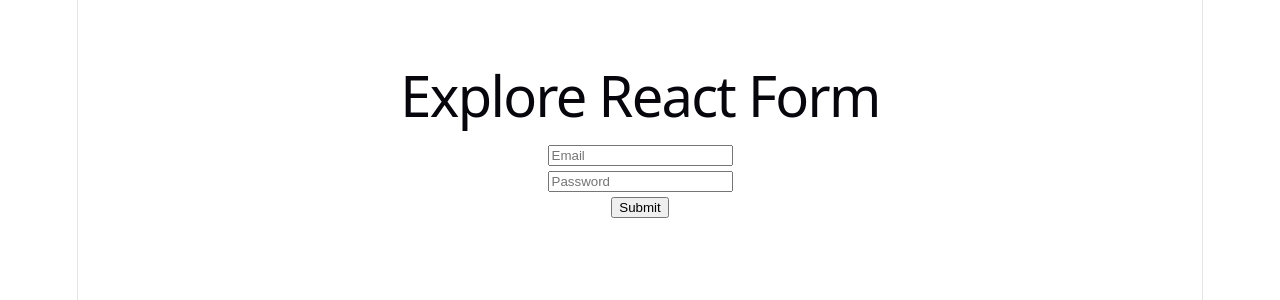
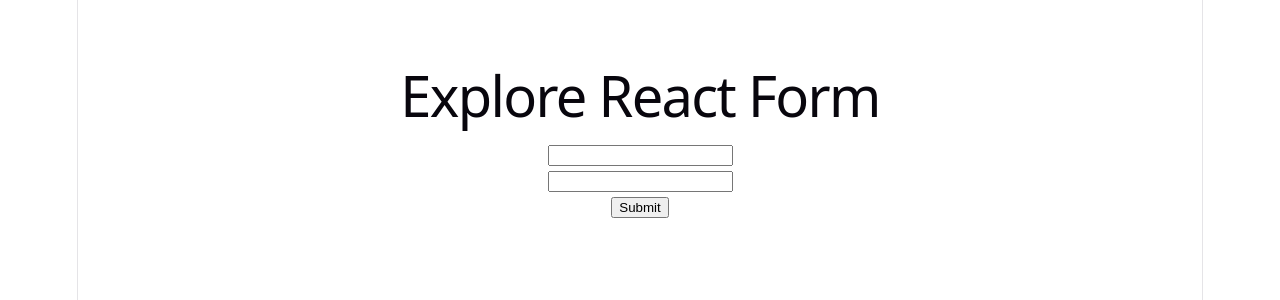
Before and after one commit to SHShadhin/PH-Course, a React (Vite) app in the folder Milestone-7 React Router Dom/Module-38-Context-Api_and_Custom-Hook/Explore-React-Form/: page / in a window 1280 px wide. Shown: the top 300 px of the page. Built offline with nearby package versions, Linux system fonts and the light colour scheme.

Commit message:
Uncontrolled ways to collect form data

```diff
--- a/Milestone-7 React Router Dom/Module-38-Context-Api_and_Custom-Hook/Explore-React-Form/src/App.jsx
+++ b/Milestone-7 React Router Dom/Module-38-Context-Api_and_Custom-Hook/Explore-React-Form/src/App.jsx
@@ -3,6 +3,7 @@
 import ControlledField from './components/ControlledField/ControlledField';
 import FormAction from './components/FormAction/FormAction';
 import SimpleForm from './components/SimpleForm/SimpleForm';
+import UnControlledField from './components/UnControlledField/UnControlledField';
 
 function App() {
 
@@ -12,7 +13,8 @@
         <h1>Explore React Form</h1>
         {/* <SimpleForm></SimpleForm> */}
         {/* <FormAction></FormAction> */}
-        <ControlledField></ControlledField>
+        {/* <ControlledField></ControlledField> */}
+        <UnControlledField></UnControlledField>
       </div>
     </>
   );
--- a/Milestone-7 React Router Dom/Module-38-Context-Api_and_Custom-Hook/Explore-React-Form/src/__get__form__data.js
+++ b/Milestone-7 React Router Dom/Module-38-Context-Api_and_Custom-Hook/Explore-React-Form/src/__get__form__data.js
@@ -1,5 +1,6 @@
 /**
  * 1. Event.Target[name of the input field].value
  * 2. Use form action and formData in the action handler. formData.get('name of the input    field')
- * 3.
+ * 3. Controlled Component one per each field: use state on change of the field. Useful to dynamically handle error.
+ * 4.
  * */
--- a/Milestone-7 React Router Dom/Module-38-Context-Api_and_Custom-Hook/Explore-React-Form/src/components/ControlledField/ControlledField.jsx
+++ b/Milestone-7 React Router Dom/Module-38-Context-Api_and_Custom-Hook/Explore-React-Form/src/components/ControlledField/ControlledField.jsx
@@ -2,22 +2,50 @@
 
 const ControlledField = () => {
   const [password, setPassword] = useState('')
+  const [error, setError] = useState('')
   const handleControlledField = (e) => {
     e.preventDefault()
     // console.log('Submitted')
+
+    if (password.length < 6) {
+      setError('Password must be 6 characters or more longer')
+    } else {
+      setError('')
+    }
   }
   const handleOnChange = (e) => {
     console.log(e.target.value)
+    setPassword(e.target.value)
+
+    // if (password.length < 6) {
+    //   setError('Password must be 6 characters or longer');
+    // } else {
+    //   setError('')
+    // }
+
+
   }
   return (
     <div>
       <form onSubmit={handleControlledField}>
-        <input type="email" name="email" id="" placeholder='Email' required />
+        <input type="email" name="email" id="" placeholder="Email" required />
         <br />
-        <input type="password" onChange={handleOnChange} defaultValue={password} name="password" id="" placeholder='Password' required />
+        <input
+          type="password"
+          onChange={handleOnChange}
+          defaultValue={password}
+          name="password"
+          id=""
+          placeholder="Password"
+          required
+        />
         <br />
+
         <input type="submit" value="Submit" />
       </form>
+      <p style={{ color: 'red' }}>
+        <small>{error}</small>
+      </p>
     </div>
   );
 };
--- /dev/null
+++ b/Milestone-7 React Router Dom/Module-38-Context-Api_and_Custom-Hook/Explore-React-Form/src/components/UnControlledField/UnControlledField.jsx
@@ -0,0 +1,28 @@
+import React, { useRef } from 'react';
+
+const UnControlledField = () => {
+  const emailRef = useRef('');
+  const passRef = useRef()
+
+  const handleSubmit = e => {
+    e.preventDefault();
+    console.log(emailRef.current.value)
+    const email = emailRef.current.value;
+
+    const pass = passRef.current.value;
+    console.log(email, pass);
+  }
+  return (
+    <div>
+      <form onSubmit={handleSubmit}>
+        <input ref={emailRef} type="email" name="" />
+        <br />
+        <input ref={passRef} type="password" name="" />
+        <br />
+        <input type="submit" value="Submit" />
+      </form>
+    </div>
+  );
+};
+
+export default UnControlledField;
```
